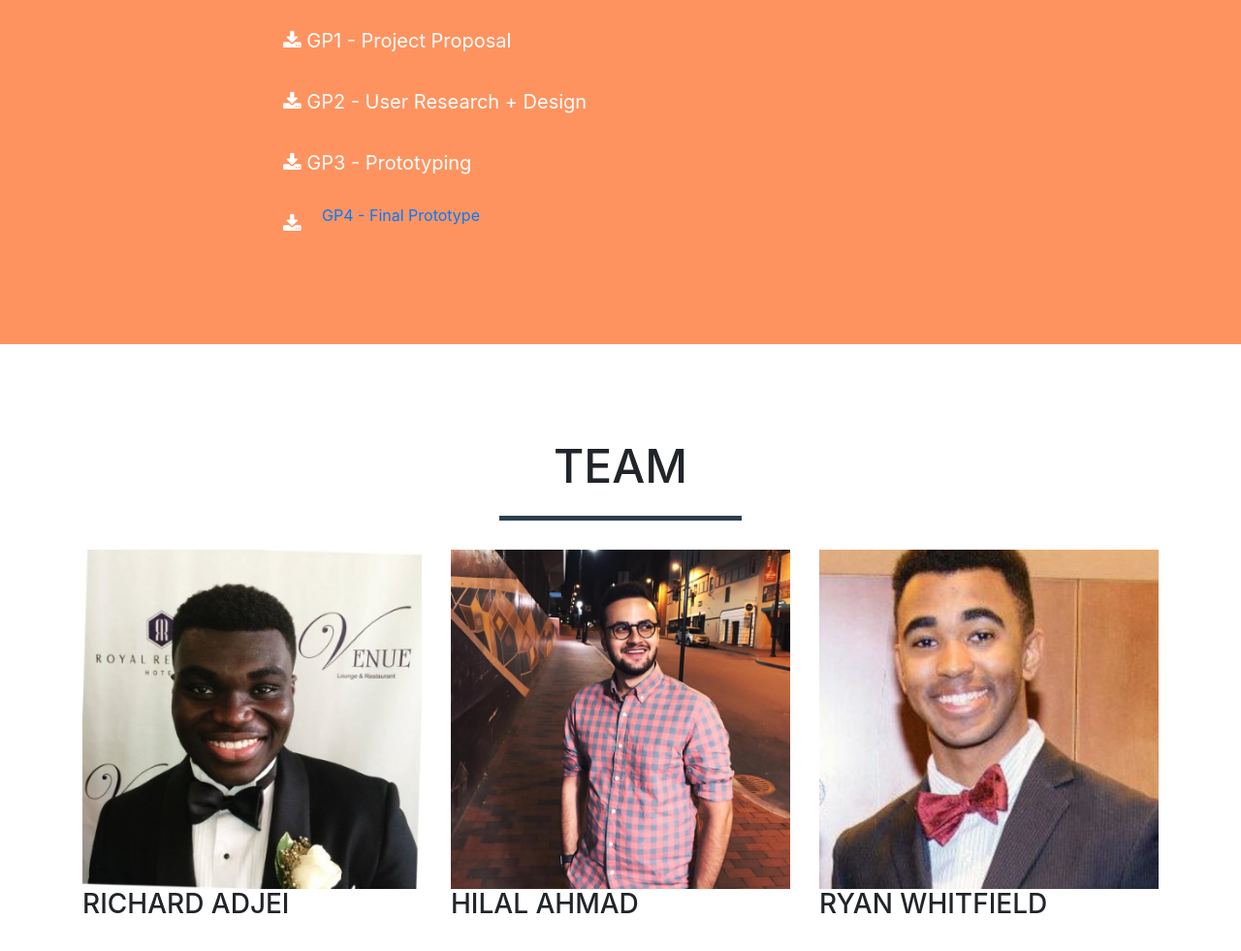
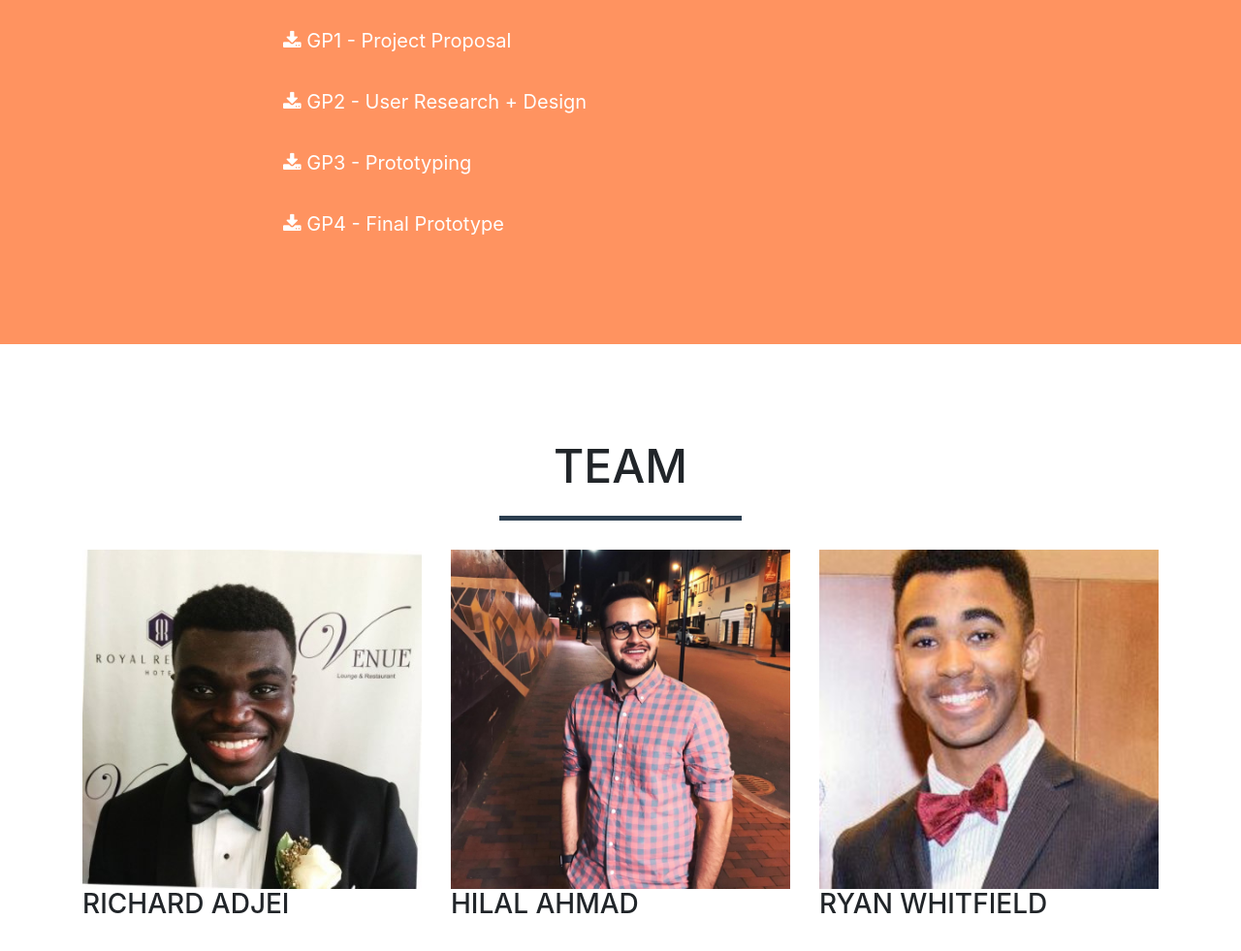
Before and after one commit to radedoc/HCI-Seize, a website with bundled scripts: page index.html in a window 1280 px wide. Shown: the part 965-1946 px from the top of the page at 97% size. Built offline with nearby package versions, Linux system fonts and the light colour scheme.

Commit message:
Update index.html

```diff
--- a/index.html
+++ b/index.html
@@ -108,9 +108,9 @@
             </a>
                 </div>
           <div class="col-lg-8 mx-auto text-left">
-            <a href="#" class="btn btn-lg btn-outline">
+            <a href="https://docs.google.com/document/d/1-ogi77lAPotYoDqRp4jAn7S8yfE2aN8IAH4y7MrCIt0/edit?usp=sharing" class="btn btn-lg btn-outline">
               <i class="fa fa-download"></i>
-              <a href= "https://docs.google.com/document/d/1-ogi77lAPotYoDqRp4jAn7S8yfE2aN8IAH4y7MrCIt0/edit?usp=sharing"> GP4 - Final Prototype </a>
+              GP4 - Final Prototype
             </a>
           </div>
       </div>
```
